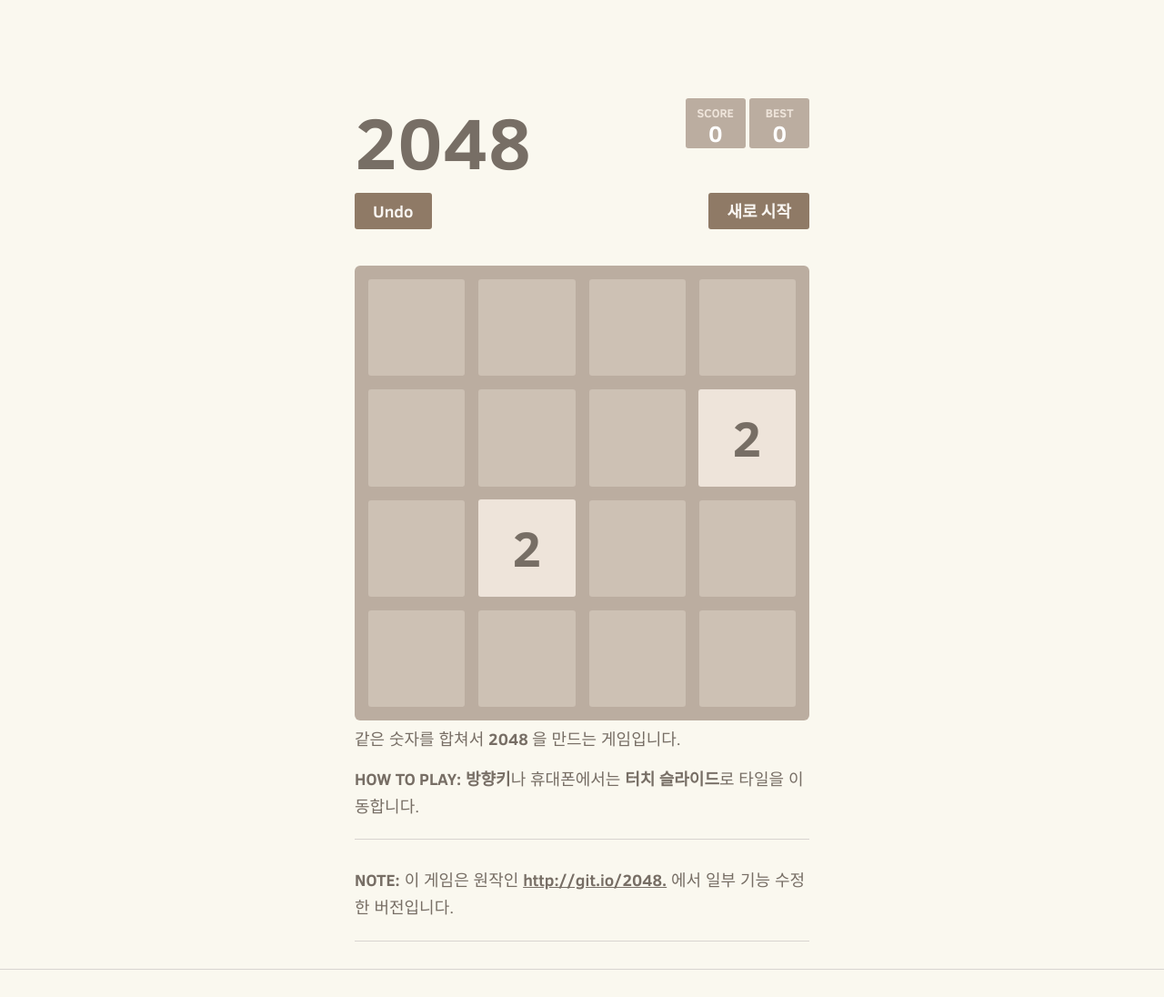
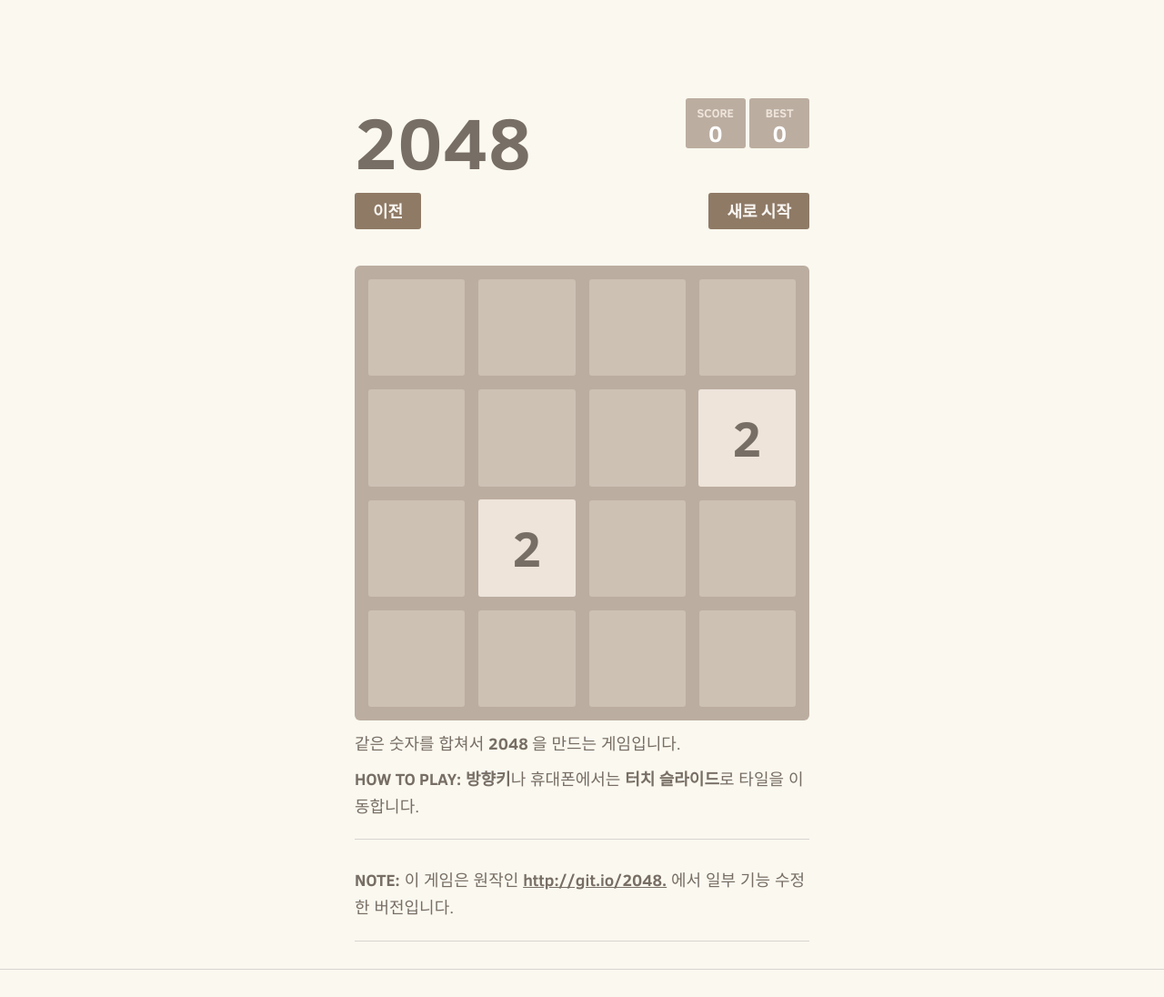
Before and after one commit to 10000lab/10000lab.github.io, a Jekyll site: the page built from games/2048/index.md, in a window 1280 px wide. Shown: the whole page at 91% size. Built offline with Jekyll 4.4.1, drawn with Linux system fonts in a browser that asks for light colours.

Commit message:
Add 2048 game

```diff
--- a/games/2048/index.md
+++ b/games/2048/index.md
@@ -32,7 +32,7 @@ layout: none
 <body>
   <div class="container">
     <!-- blog.tinkhub.com Fixed Size -->
-    <div style="width:500px">
+    <div>
       <ins class="adsbygoogle"
           style="display:inline-block;width:480px;height:90px"
           data-ad-client="{{ site.google_adsense.id }}"
@@ -50,7 +50,7 @@ layout: none
     </div>
 
     <div class="above-game">
-      <a class="undo-button">Undo</a><a class="restart-button">새로 시작</a>
+      <a class="undo-button">이전</a><a class="restart-button">새로 시작</a>
     </div>
 
     <div class="game-container">
@@ -93,7 +93,7 @@ layout: none
 
       </div>
     </div>
-    <div>
+    <div style="margin-top:5px">
     <!-- tech 10000lab bottom -->
       <ins class="adsbygoogle"
           style="display:block"
```
